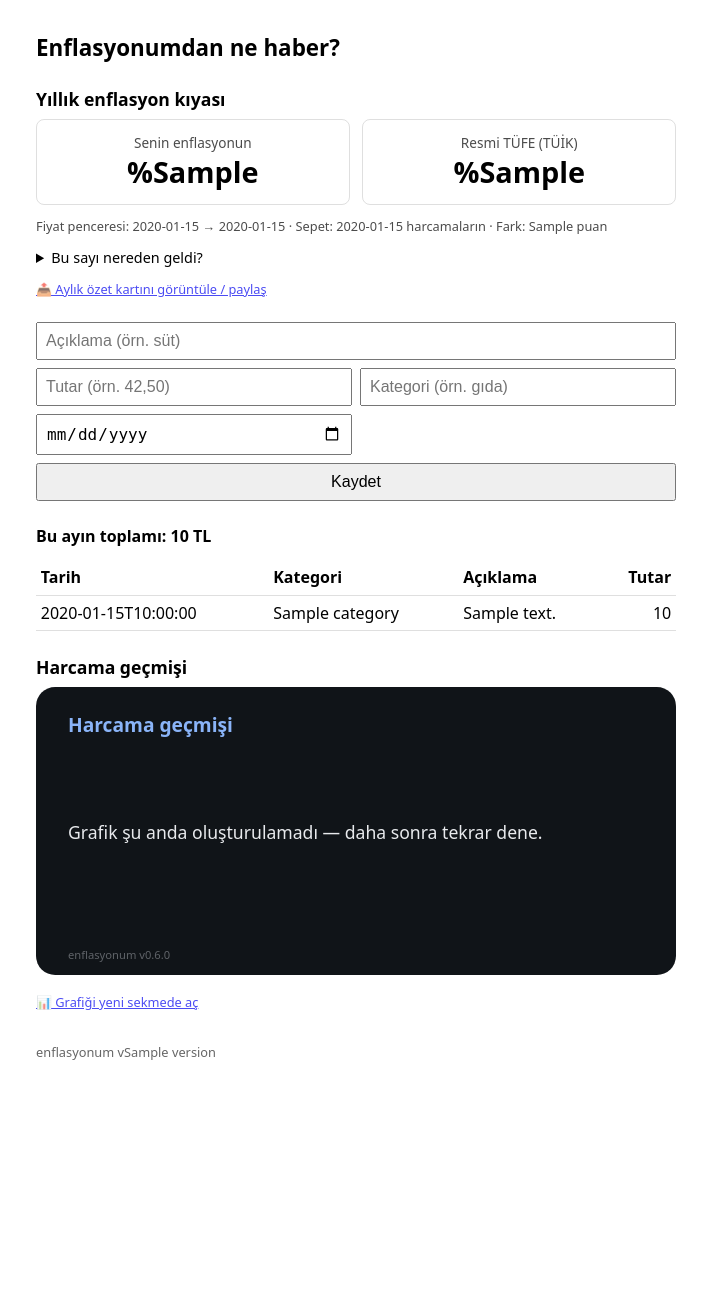
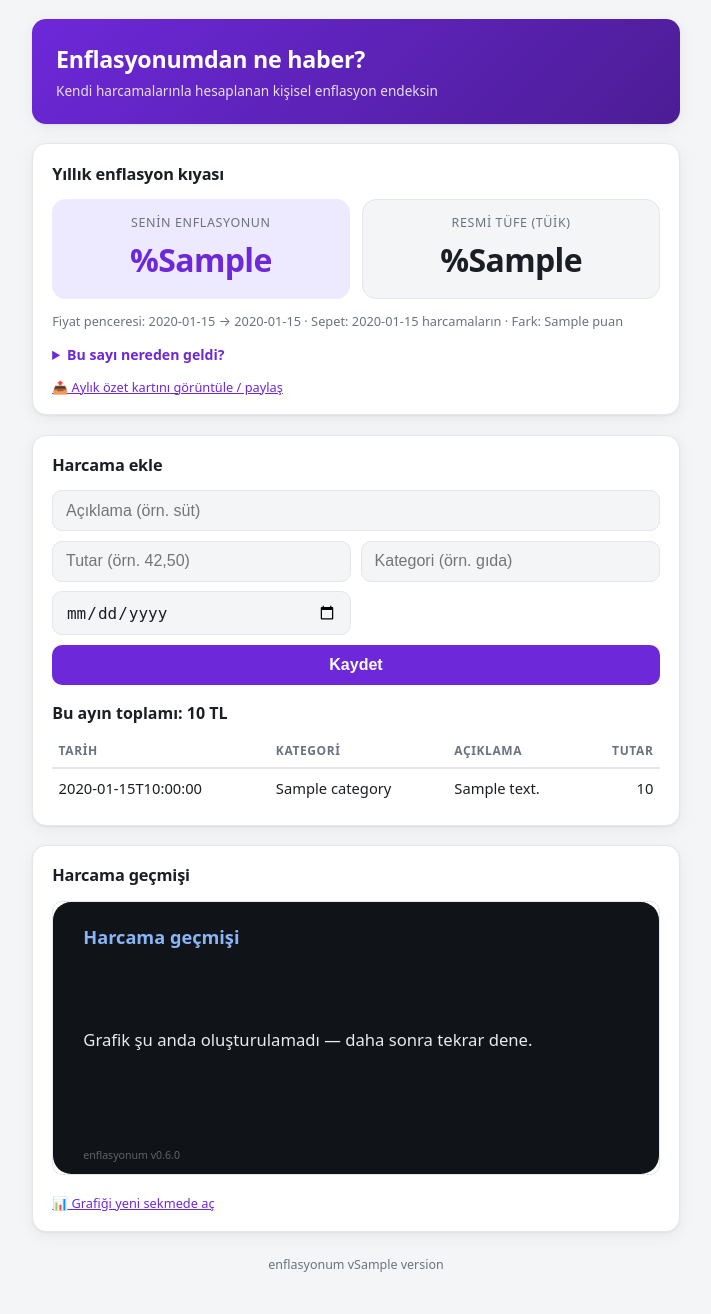
Before and after one commit to umutseve4/enflasyonum, a FastAPI app: template src/enflasyonum/templates/index.html in a window 1280 px wide. Shown: the whole page, without its empty margins (284-995 px from the left). Before the commit the page ends 1060 px from the top, so only its background shows below. Run offline with FastAPI, Linux system fonts and the light colour scheme; the template is opened without the code that fills it: most values are stand-ins (such as "Sample title", 1, 10 or a date in 2020); some libraries are stand-ins or nearby versions.

Commit message:
M4.1: UI refresh — modern card layout, same content & template logic
Pure presentation-layer overhaul: all Jinja variables, form field names,
routes and visible strings unchanged so the existing 116 tests keep
passing. No build tooling, no external assets (single-file CSS, system
fonts) to stay free-tier friendly.

```diff
--- a/src/enflasyonum/templates/index.html
+++ b/src/enflasyonum/templates/index.html
@@ -5,40 +5,162 @@
   <meta name="viewport" content="width=device-width, initial-scale=1">
   <title>Enflasyonumdan ne haber?</title>
   <style>
-    :root { color-scheme: light dark; }
-    body { font-family: system-ui, sans-serif; max-width: 640px; margin: 2rem auto; padding: 0 1rem; }
-    h1 { font-size: 1.4rem; }
-    h2 { font-size: 1.1rem; margin-bottom: .5rem; }
-    form { display: grid; gap: .5rem; grid-template-columns: 1fr 1fr; margin-bottom: 1.5rem; }
-    form input, form button { padding: .5rem; font-size: 1rem; }
+    :root {
+      color-scheme: light dark;
+      --bg: #f4f5f7;
+      --surface: #ffffff;
+      --text: #1c1e26;
+      --muted: #6b7280;
+      --border: #e4e6eb;
+      --accent: #6d28d9;
+      --accent-soft: #ede9fe;
+      --good: #059669;
+      --bad: #dc2626;
+      --radius: 14px;
+      --shadow: 0 1px 2px rgb(0 0 0 / .05), 0 4px 16px rgb(0 0 0 / .06);
+    }
+    @media (prefers-color-scheme: dark) {
+      :root {
+        --bg: #0f1117;
+        --surface: #181b24;
+        --text: #e7e9ee;
+        --muted: #9aa1af;
+        --border: #262a36;
+        --accent: #a78bfa;
+        --accent-soft: #2b2350;
+        --good: #34d399;
+        --bad: #f87171;
+        --shadow: 0 1px 2px rgb(0 0 0 / .4), 0 6px 20px rgb(0 0 0 / .35);
+      }
+    }
+    * { box-sizing: border-box; }
+    body {
+      font-family: system-ui, -apple-system, "Segoe UI", sans-serif;
+      background: var(--bg);
+      color: var(--text);
+      max-width: 680px;
+      margin: 0 auto;
+      padding: 1.2rem 1rem 2.5rem;
+      line-height: 1.5;
+    }
+    header.hero {
+      background: linear-gradient(135deg, var(--accent) 0%, #4c1d95 100%);
+      color: #fff;
+      border-radius: var(--radius);
+      padding: 1.4rem 1.5rem;
+      margin-bottom: 1.2rem;
+      box-shadow: var(--shadow);
+    }
+    header.hero h1 { margin: 0; font-size: 1.45rem; letter-spacing: -.01em; }
+    header.hero p { margin: .3rem 0 0; font-size: .85rem; opacity: .85; }
+    section.panel {
+      background: var(--surface);
+      border: 1px solid var(--border);
+      border-radius: var(--radius);
+      padding: 1.1rem 1.2rem;
+      margin-bottom: 1.2rem;
+      box-shadow: var(--shadow);
+    }
+    h2 { font-size: 1.02rem; margin: 0 0 .8rem; letter-spacing: -.01em; }
+    .error {
+      color: var(--bad);
+      font-weight: 600;
+      background: color-mix(in srgb, var(--bad) 10%, transparent);
+      border: 1px solid color-mix(in srgb, var(--bad) 35%, transparent);
+      border-radius: var(--radius);
+      padding: .6rem .9rem;
+      margin-bottom: 1rem;
+    }
+    .cards { display: grid; grid-template-columns: 1fr 1fr; gap: .8rem; }
+    .card {
+      border: 1px solid var(--border);
+      border-radius: var(--radius);
+      padding: .9rem .6rem;
+      text-align: center;
+      background: var(--bg);
+    }
+    .card.mine { background: var(--accent-soft); border-color: transparent; }
+    .card .label { font-size: .78rem; color: var(--muted); text-transform: uppercase; letter-spacing: .05em; }
+    .card .big {
+      font-size: 2rem;
+      font-weight: 800;
+      font-variant-numeric: tabular-nums;
+      letter-spacing: -.02em;
+      margin-top: .15rem;
+    }
+    .card.mine .big { color: var(--accent); }
+    .meta { font-size: .8rem; color: var(--muted); margin: .8rem 0 0; }
+    details { margin-top: .8rem; }
+    details summary {
+      cursor: pointer;
+      font-size: .88rem;
+      color: var(--accent);
+      font-weight: 600;
+    }
+    details[open] summary { margin-bottom: .6rem; }
+    table { width: 100%; border-collapse: collapse; font-size: .92rem; }
+    th {
+      text-align: left;
+      font-size: .75rem;
+      text-transform: uppercase;
+      letter-spacing: .05em;
+      color: var(--muted);
+      padding: .45rem .4rem;
+      border-bottom: 2px solid var(--border);
+    }
+    td { text-align: left; padding: .5rem .4rem; border-bottom: 1px solid var(--border); }
+    tr:last-child td { border-bottom: none; }
+    td.amount, th.amount { text-align: right; font-variant-numeric: tabular-nums; }
+    form { display: grid; gap: .6rem; grid-template-columns: 1fr 1fr; }
+    form input {
+      padding: .65rem .8rem;
+      font-size: 1rem;
+      border: 1px solid var(--border);
+      border-radius: 10px;
+      background: var(--bg);
+      color: var(--text);
+    }
+    form input:focus {
+      outline: 2px solid var(--accent);
+      outline-offset: 1px;
+      border-color: transparent;
+    }
+    form button {
+      padding: .7rem;
+      font-size: 1rem;
+      font-weight: 700;
+      color: #fff;
+      background: var(--accent);
+      border: none;
+      border-radius: 10px;
+      cursor: pointer;
+      transition: filter .15s ease;
+    }
+    form button:hover { filter: brightness(1.1); }
     form .full { grid-column: 1 / -1; }
-    .error { color: #c0392b; font-weight: 600; }
-    table { width: 100%; border-collapse: collapse; }
-    th, td { text-align: left; padding: .4rem .3rem; border-bottom: 1px solid #8884; }
-    td.amount, th.amount { text-align: right; font-variant-numeric: tabular-nums; }
-    .total { margin: .8rem 0; font-weight: 700; }
-    .compare { margin: 1.5rem 0; }
-    .cards { display: grid; grid-template-columns: 1fr 1fr; gap: .8rem; }
-    .card { border: 1px solid #8884; border-radius: .5rem; padding: .8rem; text-align: center; }
-    .card .label { font-size: .85rem; opacity: .7; }
-    .card .big { font-size: 1.8rem; font-weight: 800; font-variant-numeric: tabular-nums; }
-    .meta { font-size: .8rem; opacity: .7; }
-    .history img { width: 100%; height: auto; border-radius: .5rem; }
-    details { margin-top: .6rem; }
-    details summary { cursor: pointer; font-size: .9rem; }
-    footer { margin-top: 2rem; font-size: .8rem; opacity: .6; }
+    .total {
+      margin: 1rem 0 .6rem;
+      font-weight: 700;
+      font-variant-numeric: tabular-nums;
+    }
+    .history img { width: 100%; height: auto; border-radius: 10px; border: 1px solid var(--border); }
+    a { color: var(--accent); }
+    footer { margin-top: 1.5rem; font-size: .78rem; color: var(--muted); text-align: center; }
   </style>
 </head>
 <body>
+  <header class="hero">
     <h1>Enflasyonumdan ne haber?</h1>
+    <p>Kendi harcamalarınla hesaplanan kişisel enflasyon endeksin</p>
+  </header>
 
   {% if error %}<p class="error">{{ error }}</p>{% endif %}
 
-  <section class="compare">
+  <section class="panel compare">
     <h2>Yıllık enflasyon kıyası</h2>
     {% if comparison %}
     <div class="cards">
-      <div class="card">
+      <div class="card mine">
         <div class="label">Senin enflasyonun</div>
         <div class="big">%{{ comparison.personal_pct }}</div>
       </div>
@@ -83,6 +205,8 @@
     {% endif %}
   </section>
 
+  <section class="panel">
+    <h2>Harcama ekle</h2>
     <form method="post" action="/expenses">
       <input class="full" name="description" placeholder="Açıklama (örn. süt)" required>
       <input name="amount" inputmode="decimal" placeholder="Tutar (örn. 42,50)" required>
@@ -110,8 +234,9 @@
         {% endfor %}
       </tbody>
     </table>
+  </section>
 
-  <section class="compare history">
+  <section class="panel compare history">
     <h2>Harcama geçmişi</h2>
     <img src="/history.svg" alt="Aylık harcama geçmişi grafiği">
     <p class="meta"><a href="/history.svg" target="_blank">📊 Grafiği yeni sekmede aç</a></p>
```
Lines whose indentation alone changed are shown as unchanged.
